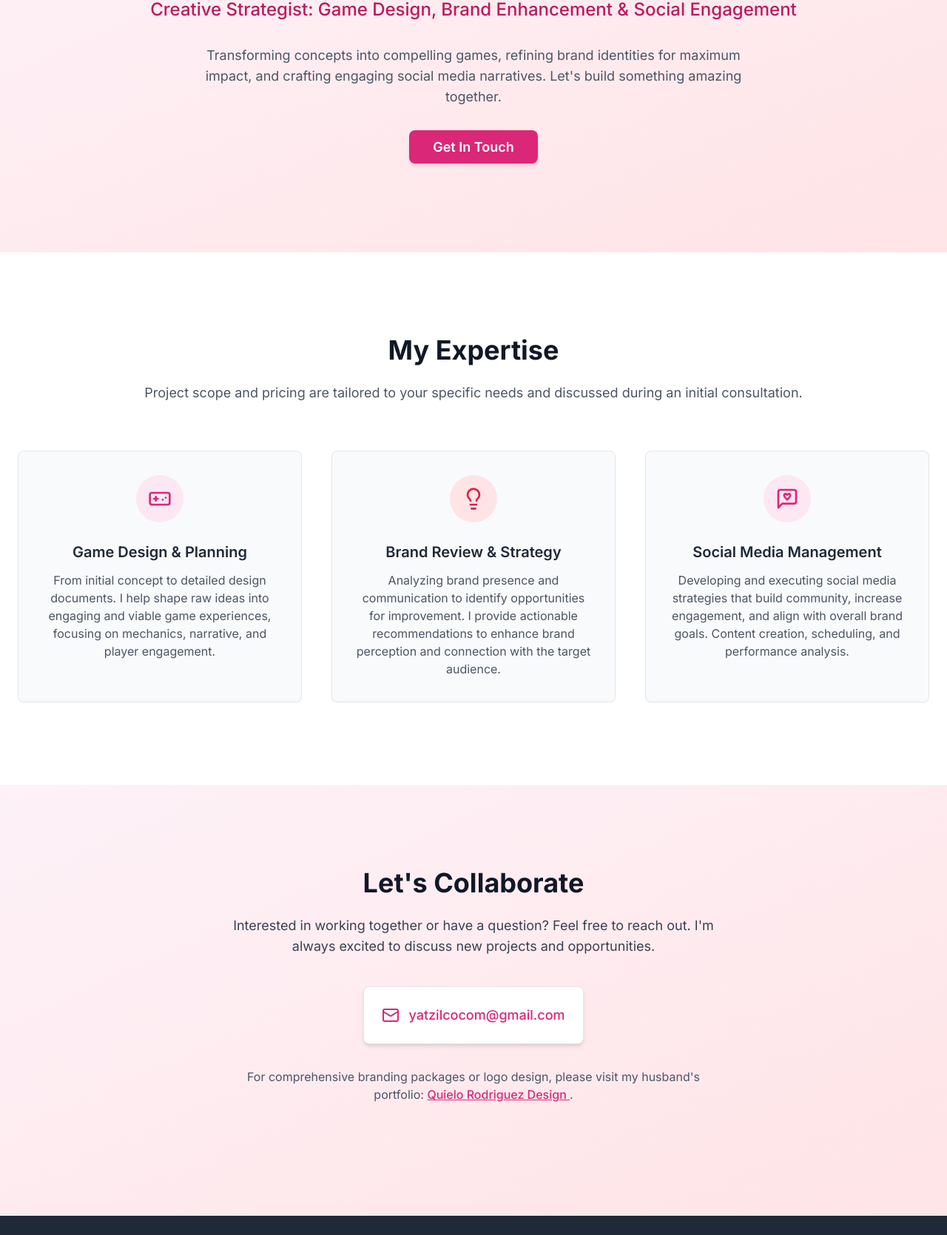
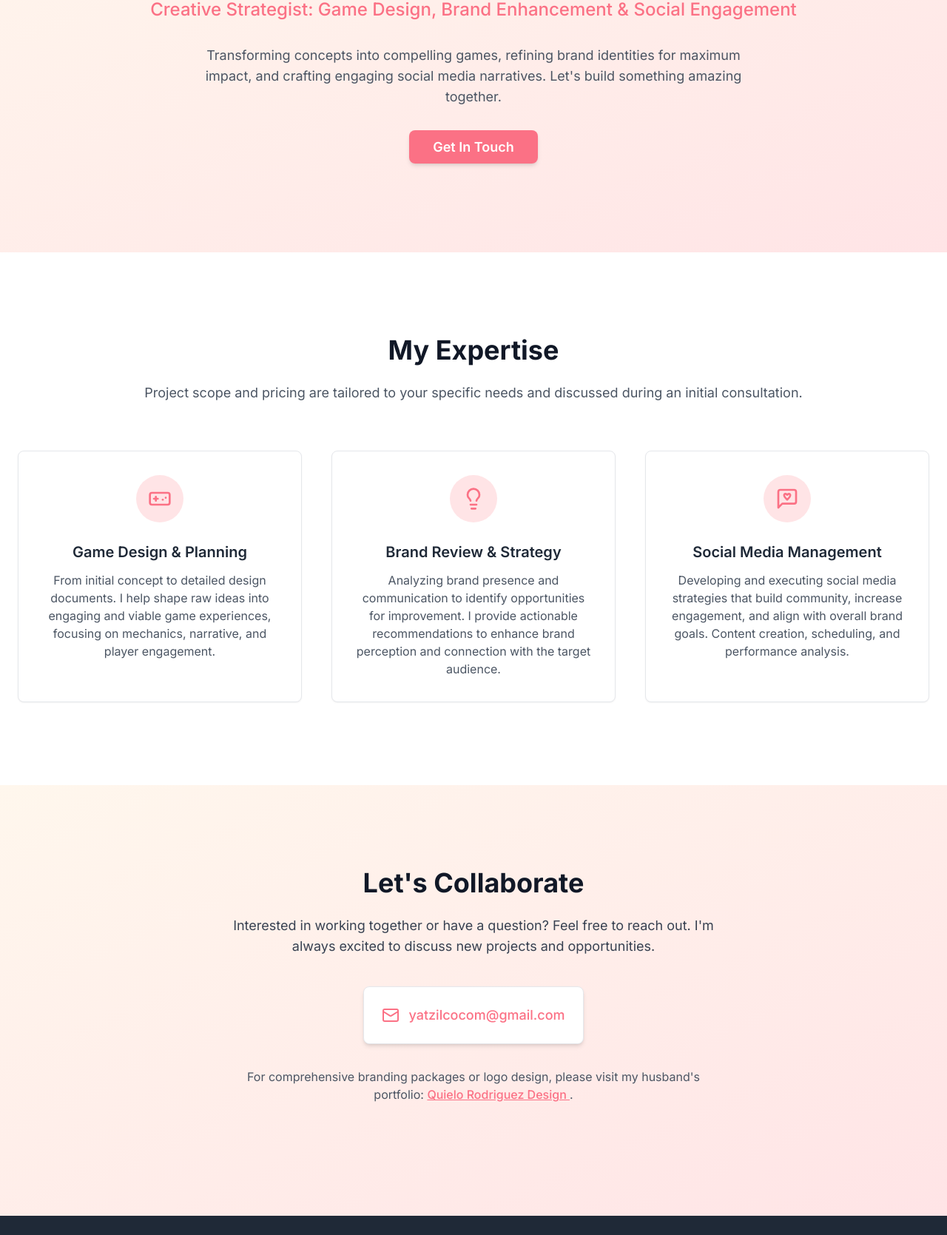
Before and after one commit to yatzilsakura/brand-website, a plain HTML site: page index.html in a window 1280 px wide. Shown: the part 271-1940 px from the top of the page at 74% size. Drawn offline with nearby package versions, Linux system fonts and the light colour scheme.

Commit message:
Color Update index.html

```diff
--- a/index.html
+++ b/index.html
@@ -18,7 +18,7 @@
         html {
             scroll-behavior: smooth;
         }
-        /* Simple animation for sections (kept for potential future use, but sections start visible) */
+        /* Simple animation for sections */
         .fade-in-section {
             opacity: 0;
             transform: translateY(20px);
@@ -30,37 +30,37 @@
         }
     </style>
 </head>
-<body class="bg-rose-50 text-gray-800">
+<body class="bg-orange-100 text-gray-800">
 
     <header class="bg-white shadow-sm sticky top-0 z-50">
         <nav class="container mx-auto px-6 py-4 flex justify-between items-center">
-            <div class="text-2xl font-bold text-pink-600">
+            <div class="text-2xl font-bold text-rose-400">
                 Yatzil Sakura
             </div>
             <div class="space-x-4 hidden md:flex">
-                <a href="#hero" class="text-gray-600 hover:text-pink-600 transition duration-300">Home</a>
-                <a href="#services" class="text-gray-600 hover:text-pink-600 transition duration-300">Services</a>
-                <a href="#contact" class="text-gray-600 hover:text-pink-600 transition duration-300">Contact</a>
+                <a href="#hero" class="text-gray-600 hover:text-rose-400 transition duration-300">Home</a>
+                <a href="#services" class="text-gray-600 hover:text-rose-400 transition duration-300">Services</a>
+                <a href="#contact" class="text-gray-600 hover:text-rose-400 transition duration-300">Contact</a>
             </div>
             <button id="mobile-menu-button" class="md:hidden focus:outline-none text-gray-600">
                 <svg xmlns="http://www.w3.org/2000/svg" width="24" height="24" viewBox="0 0 24 24" fill="none" stroke="currentColor" stroke-width="2" stroke-linecap="round" stroke-linejoin="round" class="lucide lucide-menu"><line x1="4" x2="20" y1="12" y2="12"/><line x1="4" x2="20" y1="6" y2="6"/><line x1="4" x2="20" y1="18" y2="18"/></svg>
             </button>
         </nav>
         <div id="mobile-menu" class="hidden md:hidden bg-white py-2">
-            <a href="#hero" class="block px-6 py-2 text-gray-600 hover:bg-pink-50 hover:text-pink-600 transition duration-300">Home</a>
-            <a href="#services" class="block px-6 py-2 text-gray-600 hover:bg-pink-50 hover:text-pink-600 transition duration-300">Services</a>
-            <a href="#contact" class="block px-6 py-2 text-gray-600 hover:bg-pink-50 hover:text-pink-600 transition duration-300">Contact</a>
+            <a href="#hero" class="block px-6 py-2 text-gray-600 hover:bg-rose-50 hover:text-rose-400 transition duration-300">Home</a>
+            <a href="#services" class="block px-6 py-2 text-gray-600 hover:bg-rose-50 hover:text-rose-400 transition duration-300">Services</a>
+            <a href="#contact" class="block px-6 py-2 text-gray-600 hover:bg-rose-50 hover:text-rose-400 transition duration-300">Contact</a>
         </div>
     </header>
 
-    <section id="hero" class="bg-gradient-to-br from-pink-50 to-rose-100 py-20 md:py-32 fade-in-section is-visible">
+    <section id="hero" class="bg-gradient-to-br from-orange-50 to-rose-100 py-20 md:py-32 fade-in-section is-visible">
         <div class="container mx-auto px-6 text-center">
             <h1 class="text-4xl md:text-6xl font-bold text-gray-900 mb-4">Yatzil Sakura</h1>
-            <p class="text-xl md:text-2xl text-pink-700 font-medium mb-8">Creative Strategist: Game Design, Brand Enhancement & Social Engagement</p>
+            <p class="text-xl md:text-2xl text-rose-400 font-medium mb-8">Creative Strategist: Game Design, Brand Enhancement & Social Engagement</p>
             <p class="max-w-3xl mx-auto text-gray-600 text-lg mb-10">
                 Transforming concepts into compelling games, refining brand identities for maximum impact, and crafting engaging social media narratives. Let's build something amazing together.
             </p>
-            <a href="#contact" class="bg-pink-600 hover:bg-pink-700 text-white font-semibold py-3 px-8 rounded-lg shadow-md transition duration-300 text-lg">
+            <a href="#contact" class="bg-rose-400 hover:bg-rose-500 text-white font-semibold py-3 px-8 rounded-lg shadow-md transition duration-300 text-lg">
                 Get In Touch
             </a>
         </div>
@@ -73,8 +73,8 @@
                 Project scope and pricing are tailored to your specific needs and discussed during an initial consultation.
             </p>
             <div class="grid grid-cols-1 md:grid-cols-3 gap-10">
-                <div class="bg-gray-50 p-8 rounded-lg shadow-sm border border-gray-200 text-center hover:shadow-md transition duration-300">
-                    <div class="inline-block p-4 bg-pink-100 text-pink-600 rounded-full mb-5">
+                <div class="bg-white p-8 rounded-lg shadow-sm border border-gray-200 text-center hover:shadow-md transition duration-300">
+                    <div class="inline-block p-4 bg-rose-100 text-rose-400 rounded-full mb-5">
                         <svg xmlns="http://www.w3.org/2000/svg" width="32" height="32" viewBox="0 0 24 24" fill="none" stroke="currentColor" stroke-width="2" stroke-linecap="round" stroke-linejoin="round" class="lucide lucide-gamepad"><line x1="6" x2="10" y1="12" y2="12"/><line x1="8" x2="8" y1="10" y2="14"/><line x1="15" x2="15.01" y1="13" y2="13"/><line x1="18" x2="18.01" y1="11" y2="11"/><rect width="20" height="12" x="2" y="6" rx="2"/></svg>
                     </div>
                     <h3 class="text-xl font-semibold text-gray-800 mb-3">Game Design & Planning</h3>
@@ -83,8 +83,8 @@
                     </p>
                 </div>
 
-                <div class="bg-gray-50 p-8 rounded-lg shadow-sm border border-gray-200 text-center hover:shadow-md transition duration-300">
-                    <div class="inline-block p-4 bg-rose-100 text-rose-600 rounded-full mb-5">
+                <div class="bg-white p-8 rounded-lg shadow-sm border border-gray-200 text-center hover:shadow-md transition duration-300">
+                    <div class="inline-block p-4 bg-rose-100 text-rose-400 rounded-full mb-5">
                          <svg xmlns="http://www.w3.org/2000/svg" width="32" height="32" viewBox="0 0 24 24" fill="none" stroke="currentColor" stroke-width="2" stroke-linecap="round" stroke-linejoin="round" class="lucide lucide-lightbulb"><path d="M15 14c.2-1 .7-1.7 1.5-2.5 1-.9 1.5-2.2 1.5-3.5A6 6 0 0 0 6 8c0 1 .2 2.2 1.5 3.5.7.7 1.3 1.5 1.5 2.5"/><path d="M9 18h6"/><path d="M10 22h4"/></svg>
                     </div>
                     <h3 class="text-xl font-semibold text-gray-800 mb-3">Brand Review & Strategy</h3>
@@ -93,8 +93,8 @@
                     </p>
                 </div>
 
-                <div class="bg-gray-50 p-8 rounded-lg shadow-sm border border-gray-200 text-center hover:shadow-md transition duration-300">
-                    <div class="inline-block p-4 bg-pink-100 text-pink-600 rounded-full mb-5">
+                <div class="bg-white p-8 rounded-lg shadow-sm border border-gray-200 text-center hover:shadow-md transition duration-300">
+                    <div class="inline-block p-4 bg-rose-100 text-rose-400 rounded-full mb-5">
                         <svg xmlns="http://www.w3.org/2000/svg" width="32" height="32" viewBox="0 0 24 24" fill="none" stroke="currentColor" stroke-width="2" stroke-linecap="round" stroke-linejoin="round" class="lucide lucide-message-square-heart"><path d="M21 15a2 2 0 0 1-2 2H7l-4 4V5a2 2 0 0 1 2-2h14a2 2 0 0 1 2 2z"/><path d="M14.8 7.5a1.4 1.4 0 0 0-2.1 0L12 8.1l-.7-.6a1.4 1.4 0 0 0-2.1 0A1.5 1.5 0 0 0 9 9c0 1.1.9 2 2.1 3.1L12 13l.9-.9C14.1 11 15 10.1 15 9a1.5 1.5 0 0 0-.2-1.5z"/></svg>
                     </div>
                     <h3 class="text-xl font-semibold text-gray-800 mb-3">Social Media Management</h3>
@@ -106,20 +106,21 @@
         </div>
     </section>
 
-    <section id="contact" class="py-20 md:py-28 bg-gradient-to-br from-pink-50 to-rose-100 fade-in-section is-visible">
+    <section id="contact" class="py-20 md:py-28 bg-gradient-to-br from-orange-50 to-rose-100 fade-in-section is-visible">
         <div class="container mx-auto px-6 text-center">
             <h2 class="text-3xl md:text-4xl font-bold text-gray-900 mb-6">Let's Collaborate</h2>
             <p class="max-w-2xl mx-auto text-gray-700 text-lg mb-10">
                 Interested in working together or have a question? Feel free to reach out. I'm always excited to discuss new projects and opportunities.
             </p>
-            <div class="inline-block bg-white p-6 rounded-lg shadow-md border border-gray-200 mb-8"> <a href="mailto:yatzilcocom@gmail.com" class="flex items-center justify-center space-x-3 text-lg text-pink-600 hover:text-pink-800 transition duration-300 font-medium">
+            <div class="inline-block bg-white p-6 rounded-lg shadow-md border border-gray-200 mb-8">
+                <a href="mailto:yatzilcocom@gmail.com" class="flex items-center justify-center space-x-3 text-lg text-rose-400 hover:text-rose-500 transition duration-300 font-medium">
                     <svg xmlns="http://www.w3.org/2000/svg" width="24" height="24" viewBox="0 0 24 24" fill="none" stroke="currentColor" stroke-width="2" stroke-linecap="round" stroke-linejoin="round" class="lucide lucide-mail"><rect width="20" height="16" x="2" y="4" rx="2"/><path d="m22 7-8.97 5.7a1.94 1.94 0 0 1-2.06 0L2 7"/></svg>
                     <span>yatzilcocom@gmail.com</span>
                  </a>
             </div>
             <p class="max-w-2xl mx-auto text-gray-600 text-md mb-10">
                 For comprehensive branding packages or logo design, please visit my husband's portfolio:
-                <a href="https://quielorodriguez.myportfolio.com/work" target="_blank" rel="noopener noreferrer" class="text-pink-600 hover:text-pink-800 underline font-medium transition duration-300">
+                <a href="https://quielorodriguez.myportfolio.com/work" target="_blank" rel="noopener noreferrer" class="text-rose-400 hover:text-rose-500 underline font-medium transition duration-300">
                     Quielo Rodriguez Design
                 </a>.
             </p>
@@ -163,24 +164,23 @@
         // Set current year in footer
         document.getElementById('current-year').textContent = new Date().getFullYear();
 
-        // Simple Fade-in Animation on Scroll (Kept but sections start visible)
+        // Simple Fade-in Animation on Scroll
+        // Sections start visible by default with 'is-visible' class in the HTML
         const sections = document.querySelectorAll('.fade-in-section');
         const options = {
-            root: null, // relative to document viewport
+            root: null,
             rootMargin: '0px',
-            threshold: 0.1 // trigger when 10% of the section is visible
+            threshold: 0.1
         };
 
         const observer = new IntersectionObserver((entries, observer) => {
             entries.forEach(entry => {
-                // Check if the section is intersecting (mostly for potential future use)
                 if (entry.isIntersecting) {
                     entry.target.classList.add('is-visible');
                 }
             });
         }, options);
 
-        // Observe sections (though they start visible now)
         sections.forEach(section => {
             observer.observe(section);
         });
```
